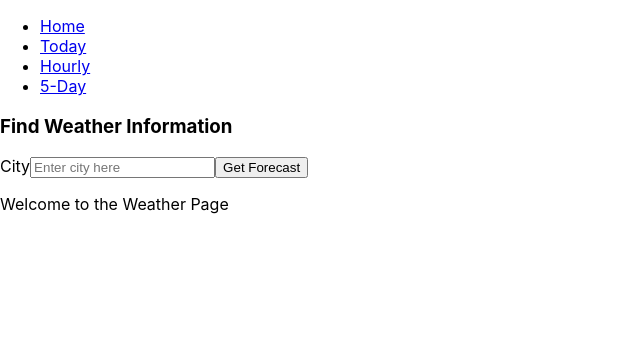
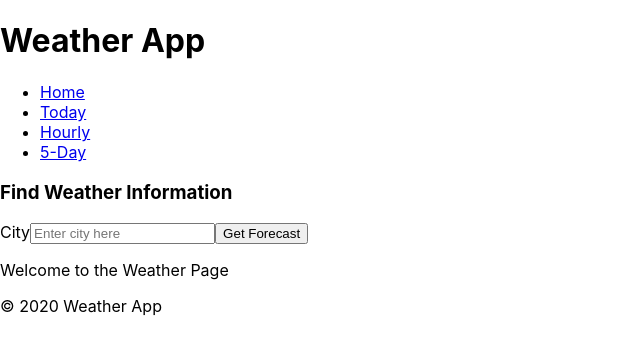
Before and after one commit to josephsenyonjo25/WeatherApp, a React (Create React App) app: page / in a window 1280 px wide. Shown: the top 354 px of the page, without its empty margins (0-640 px from the left). Built offline with nearby package versions, Linux system fonts and the light colour scheme; no server answers.

Commit message:
added Header and Footer to App.js

```diff
--- a/src/App.js
+++ b/src/App.js
@@ -4,6 +4,8 @@ import { Provider } from './context';
 //import { BrowserRouter as Router, Switch, Route, Link } from 'react-router-dom';
 //import Header from './components/Header';
 import Navigation from './components/Navigation';
+import Header from './components/Header';
+import Footer from './components/Footer';
 //import CitySearch from './components/CitySearch';
 //import Footer from './components/Footer';
 
@@ -11,7 +13,9 @@ class App extends Component {
     render() {
       return(
         <Provider>
+          <Header />
           <Navigation />
+          <Footer />
         </Provider>
 
       );
```
